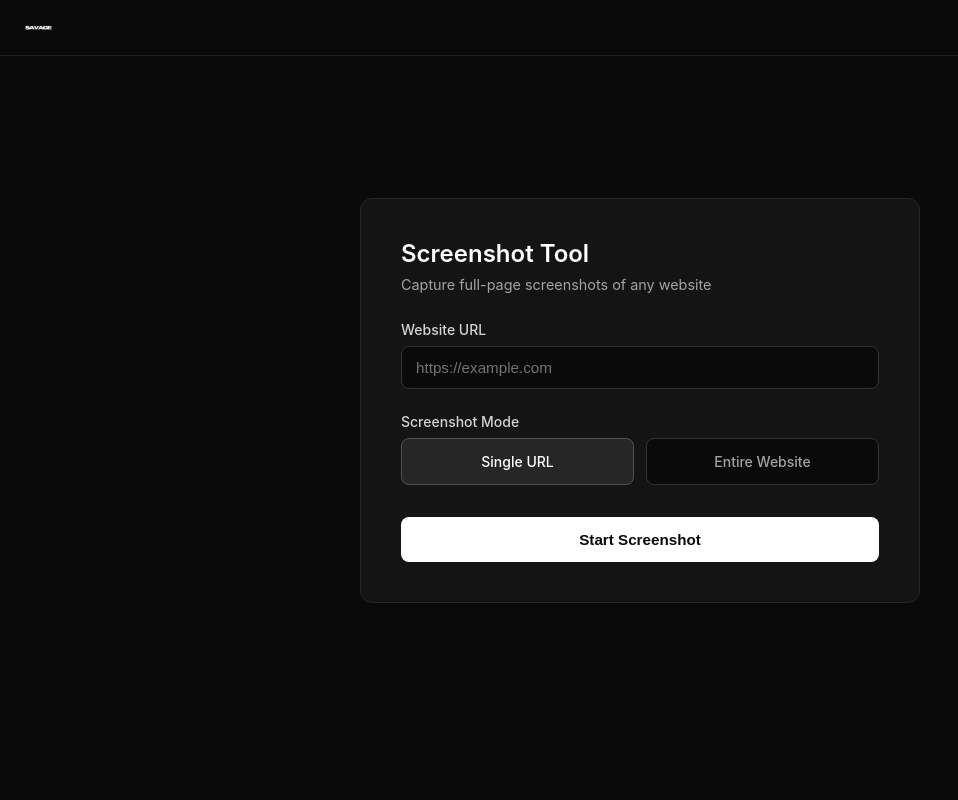
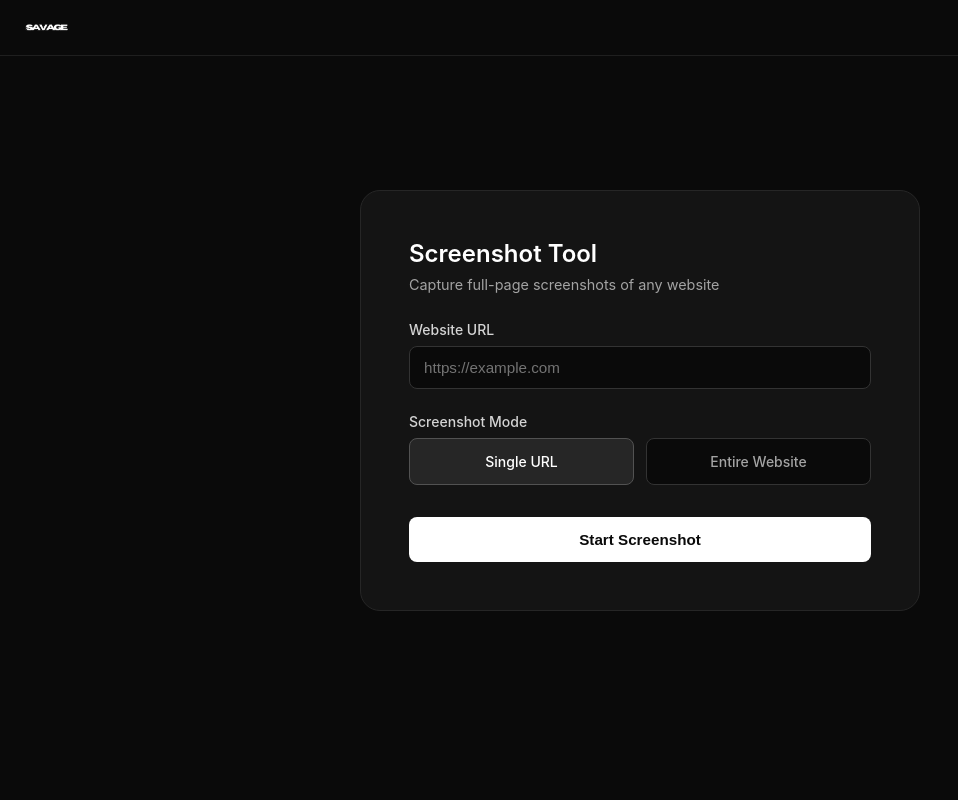
Before and after one commit to hr95savage/screenshotter, a Flask app: page / in a window 1280 px wide. Shown: the whole page, without its empty margins (0-958 px from the left). Run offline with Flask 3, Linux system fonts and the light colour scheme.

Commit message:
Larger logo, more padding and rounded edges on screenshot tool

```diff
--- a/templates/index.html
+++ b/templates/index.html
@@ -33,7 +33,7 @@
         }
 
         .header-logo {
-            height: 28px;
+            height: 44px;
             width: auto;
             display: block;
         }
@@ -44,14 +44,14 @@
             display: flex;
             align-items: center;
             justify-content: center;
-            padding: 40px 20px;
+            padding: 48px 32px;
         }
 
         .container {
             background: #141414;
             border: 1px solid #262626;
-            border-radius: 12px;
-            padding: 40px;
+            border-radius: 20px;
+            padding: 48px;
             max-width: 560px;
             width: 100%;
         }
```
